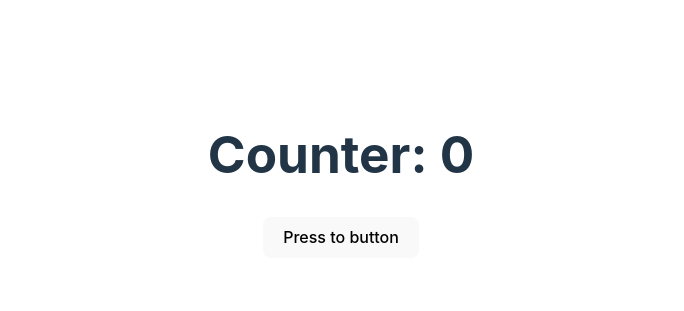
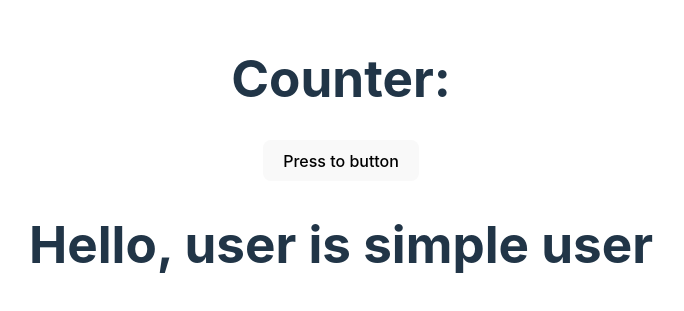
Before and after one commit to cyber-collab/vite-react-project, a React (Vite) app: page / in a window 1280 px wide. Shown: the part 225-536 px from the top of the page, without its empty margins (299-983 px from the left). Built offline with nearby package versions, Linux system fonts and the light colour scheme.

Commit message:
feat: add bad counter

```diff
--- a/src/App.tsx
+++ b/src/App.tsx
@@ -1,15 +1,33 @@
 import './App.css'
-import {Header} from "./component/Header.tsx";
-import {Button} from "./component/Button.tsx";
-import {useState} from "react";
+import {Header} from "./components/Header.tsx";
+import {Button} from "./components/Button.tsx";
+import {useEffect, useState} from "react";
 
 function App() {
-const [counter, setCounter] = useState(0);
+// const [counter, setCounter] = useState(0);
+
+useEffect(()=> {
+    // console.log(counter)
+})
+
+const useCounter = () => {
+        const [value, setState] = useState(0);
+        const increment = () => setState(value + 1)
+        return {value, increment}
+    }
+
+const [state, setState] = useState({isAdmin: false, userName: 'Bla bla'});
+const {isAdmin} = state;
+const assignAdmin = () => {
+    setState({...state, isAdmin: true});
+};
 
   return (
     <>
-      <Header title={'Counter: ' + counter} description={''} />
-        <Button onClick={() => setCounter(counter + 1)} text={'Press to button'}/>
+      <Header title={'Counter: '} description={''} />
+        <Button onClick={() => useCounter.increment} text={'Press to button'}/>
+        <h1>Hello, user is {isAdmin ? "super user" : 'simple user'}</h1>
+        <button onClick={assignAdmin}></button>
     </>
   )
 }
```
Also changed, not shown: src/components/Button.tsx (renamed from src/component/Button.tsx), src/components/Header.tsx (renamed from src/component/Header.tsx).
